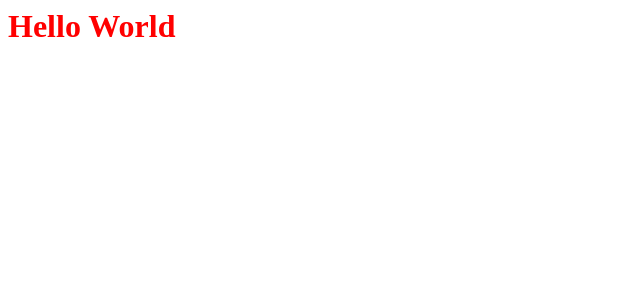
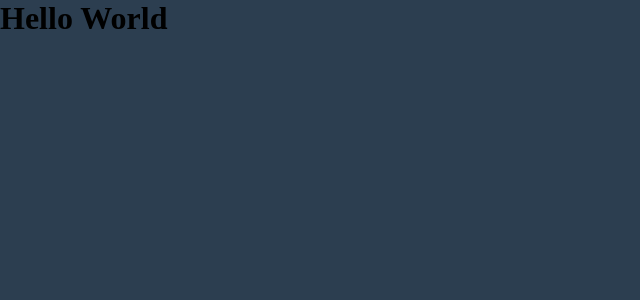
Before and after one commit to therealwebby/image-zoom, a React app: page / in a window 1280 px wide. Shown: the top 300 px of the page, without its empty margins (0-640 px from the left). Built offline with nearby package versions, Linux system fonts and the light colour scheme.

Commit message:
Add the basis of the colour pallet

```diff
--- a/src/containers/App/App.css
+++ /dev/null
@@ -1,5 +0,0 @@
-@import '../../shared/styles/colors.css';
-
-h1 {
-  color: var(--red);
-}
--- a/src/containers/App/App.js
+++ b/src/containers/App/App.js
@@ -1,8 +1,6 @@
 import React from 'react';
 import { bindActionCreators } from 'redux';
 import { connect } from 'react-redux';
-
-import './App.css';
 
 import * as controlActions from '../../actions/controls';
 
--- /dev/null
+++ b/src/index.css
@@ -0,0 +1,7 @@
+@import './shared/styles/colors.css';
+
+body, html {
+  margin: 0;
+  padding: 0;
+  background-color: var(--page-background);
+}
--- a/src/index.js
+++ b/src/index.js
@@ -3,6 +3,8 @@ import { render } from 'react-dom';
 import { Provider } from 'react-redux';
 import App from './containers/App/App';
 import configureStore from './configure-store';
+
+import './index.css';
 
 const store = configureStore({});
 
--- a/src/shared/styles/colors.css
+++ b/src/shared/styles/colors.css
@@ -1,3 +1,11 @@
 :root {
-  --red: red;
+  --midnight-blue: #2c3e50;
+  --clouds: #ecf0f1;
+  --alizarin: #c0392b;
+  --emerald: #2ecc71;
+
+  --page-background: var(--midnight-blue);
+  --stage-background: var(--clouds);
+  --action: var(--emerald);
+  --cancel: var(--alizarin);
 }
```
